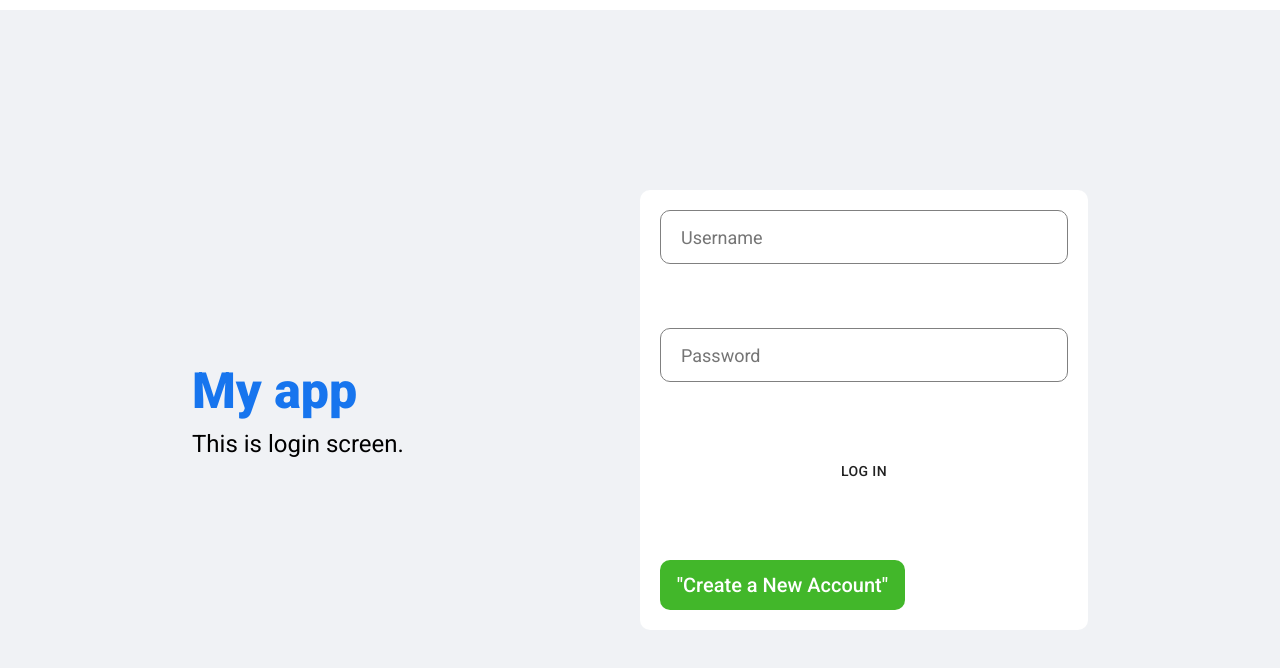
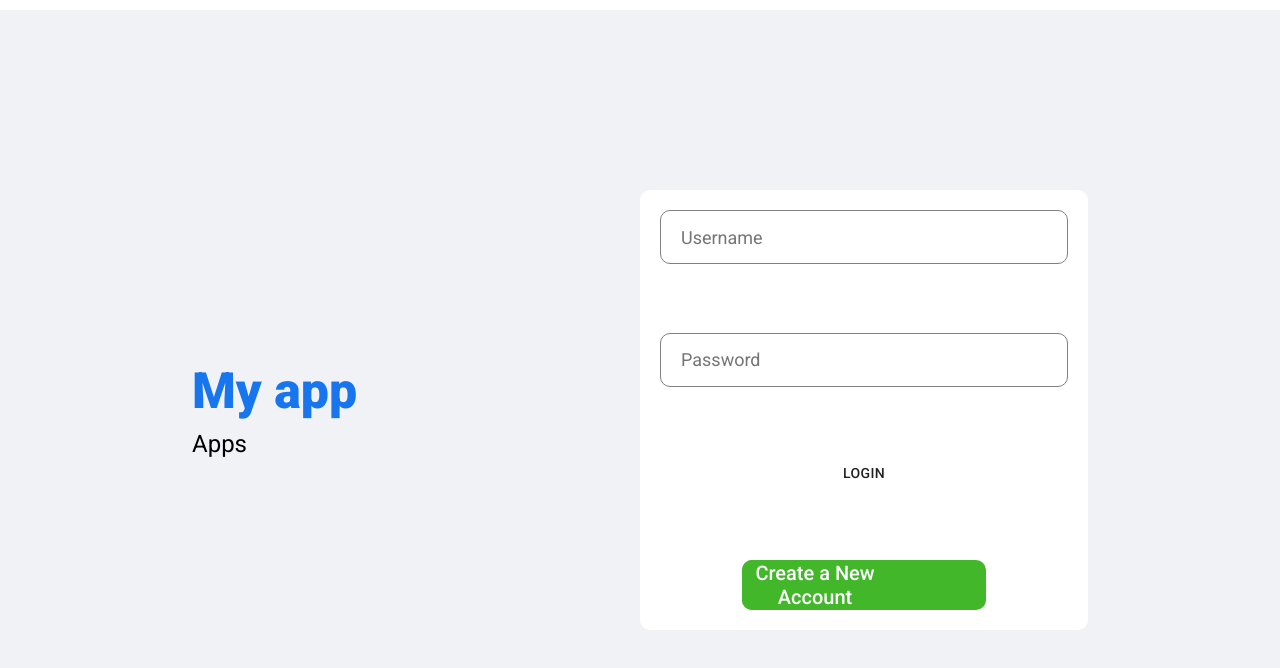
Before and after one commit to sunny092020/react, a React (Create React App) app in the folder university_list/client/: page / in a window 1280 px wide. Shown: the top 668 px of the page. Built offline with nearby package versions, Linux system fonts and the light colour scheme.

Commit message:
fix login UI

```diff
--- a/university_list/client/src/pages/login/Login.jsx
+++ b/university_list/client/src/pages/login/Login.jsx
@@ -6,6 +6,7 @@ import axios from "axios";
 import Button from '@material-ui/core/Button';
 import { Link } from "react-router-dom";
 import { useHistory } from "react-router-dom";
+import Container from '@material-ui/core/Container';
 
 export default function Login() {
   const history = useHistory();
@@ -37,29 +38,29 @@ export default function Login() {
         <div className="loginLeft">
           <h3 className="loginLogo">My app</h3>
           <span className="loginDesc">
-            This is login screen.
+            Apps
           </span>
         </div>
         <div className="loginRight">
           <form className="loginBox" onSubmit={handleClick}>
             <input
               placeholder="Username"
-              type="username"
               required
+              ref={username}
               className="loginInput"
-              ref={username}
             />
             <input
               placeholder="Password"
+              required
+              ref={password}
+              className="loginInput"
               type="password"
-              required
-              minLength="6"
-              className="loginInput"
-              ref={password}
             />
-            <Button className="loginButton" onClick={handleClick}>Log In</Button>
-            <Link to="/register">
-              <button className="loginRegisterButton">"Create a New Account"</button>
+            <Button onClick={handleClick} >
+              Login
+            </Button>
+            <Link className="loginLink" to="/register">
+              <button className="loginRegisterButton">Create a New Account</button>
             </Link>
           </form>
         </div>
```
